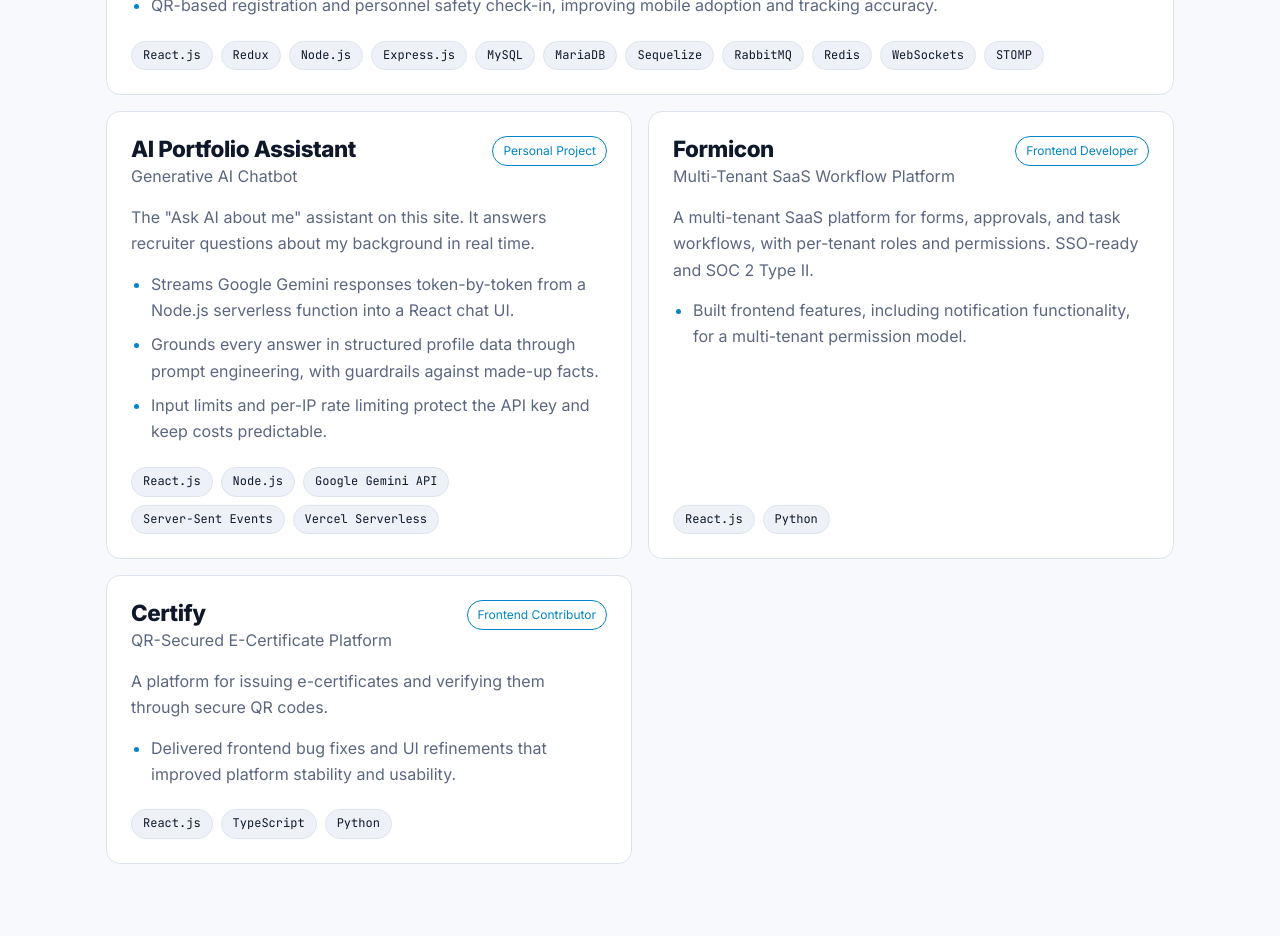
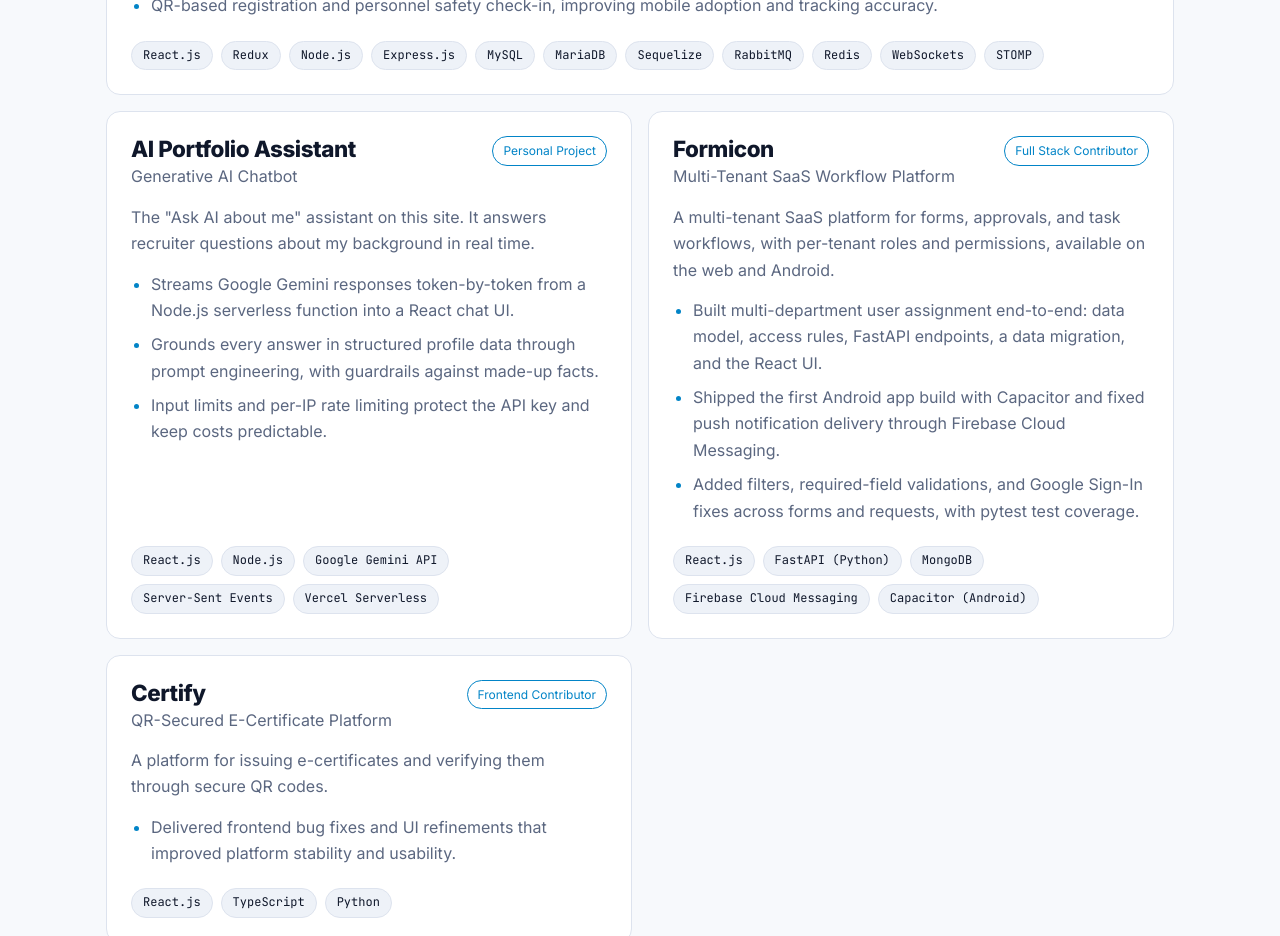
Before and after one commit to navin017/portfolio, a React (Vite) app: page / in a window 1280 px wide. Shown: the part 3020-3956 px from the top of the page. Built offline with nearby package versions, Linux system fonts and the light colour scheme.

Commit message:
Update Formicon project details and resume PDF

```diff
--- a/src/data.js
+++ b/src/data.js
@@ -80,11 +80,15 @@ export const projects = [
   {
     name: "Formicon",
     kind: "Multi-Tenant SaaS Workflow Platform",
-    role: "Frontend Developer",
+    role: "Full Stack Contributor",
     summary:
-      "A multi-tenant SaaS platform for forms, approvals, and task workflows, with per-tenant roles and permissions. SSO-ready and SOC 2 Type II.",
-    points: ["Built frontend features, including notification functionality, for a multi-tenant permission model."],
-    tech: ["React.js", "Python"],
+      "A multi-tenant SaaS platform for forms, approvals, and task workflows, with per-tenant roles and permissions, available on the web and Android.",
+    points: [
+      "Built multi-department user assignment end-to-end: data model, access rules, FastAPI endpoints, a data migration, and the React UI.",
+      "Shipped the first Android app build with Capacitor and fixed push notification delivery through Firebase Cloud Messaging.",
+      "Added filters, required-field validations, and Google Sign-In fixes across forms and requests, with pytest test coverage.",
+    ],
+    tech: ["React.js", "FastAPI (Python)", "MongoDB", "Firebase Cloud Messaging", "Capacitor (Android)"],
   },
   {
     name: "Certify",
```
Also changed, not shown: 1 other file (tests, documents, lock files or other folders).
